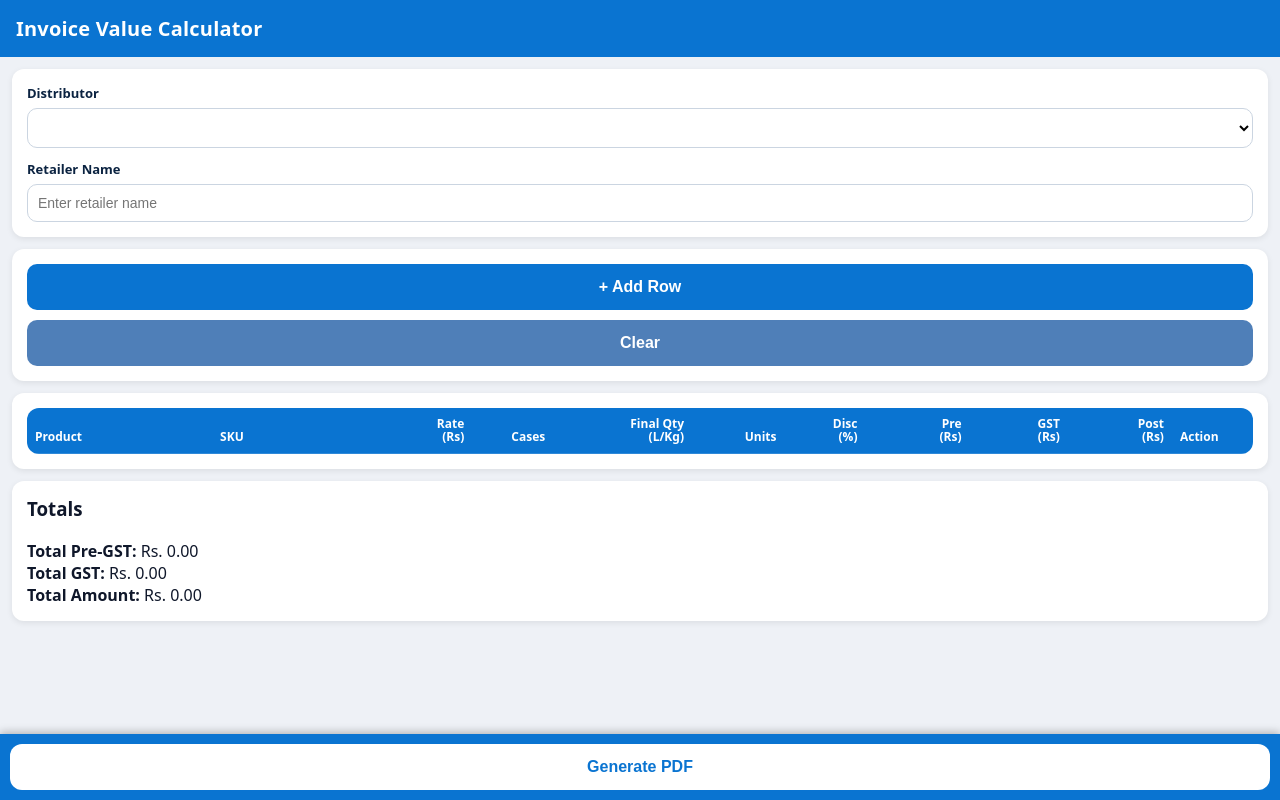
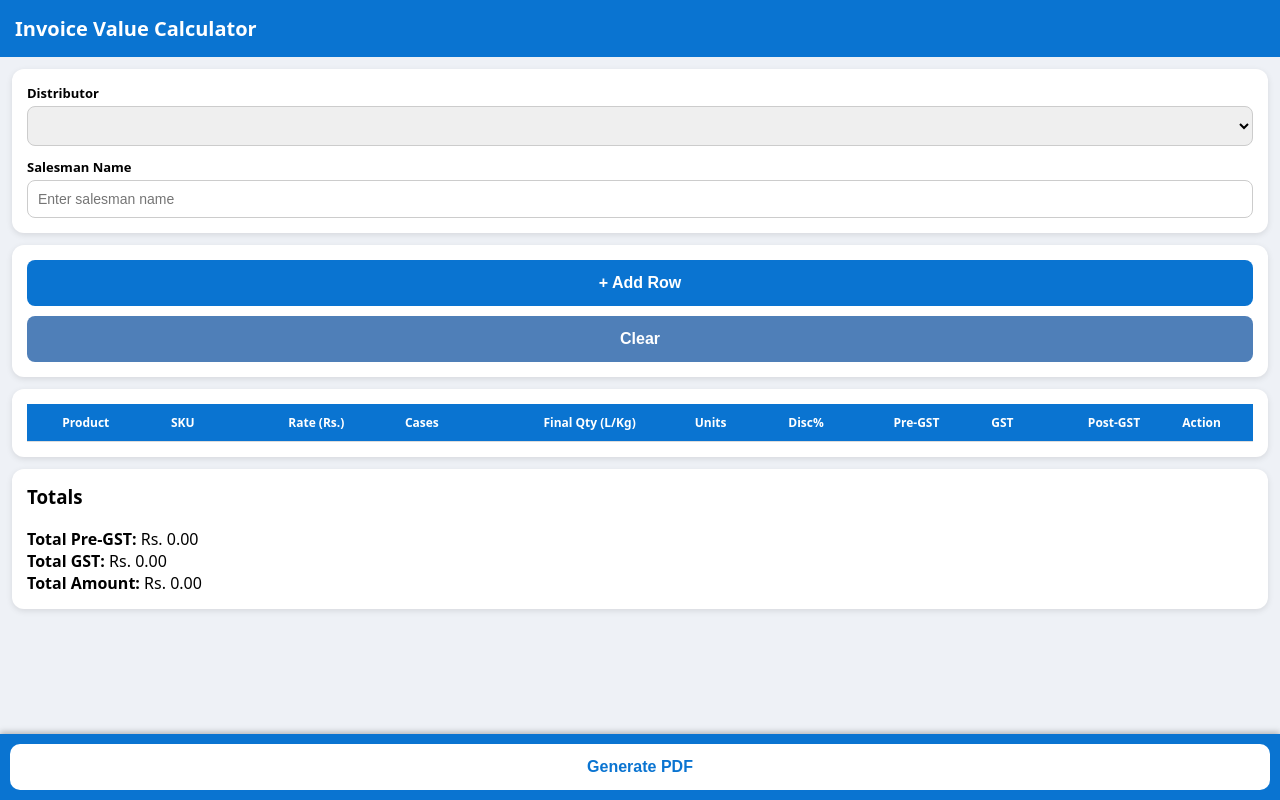
Before and after one commit to f20anu-cmd/Invoice_value_calc, a plain HTML site: page index.html in a window 1280 px wide. Drawn offline with nearby package versions, Linux system fonts and the light colour scheme; no server answers; a script that the page names is missing.

Commit message:
Refactor index.html for layout and style improvements
Updated styles and structure for improved layout and readability. Changed labels and added new fields for better user interaction.

```diff
--- a/index.html
+++ b/index.html
@@ -1,3 +1,4 @@
+
 <!doctype html>
 <html lang="en">
 <head>
@@ -13,172 +14,98 @@
   <script src="https://cdnjs.cloudflare.com/ajax/libs/jspdf-autotable/3.5.25/jspdf.plugin.autotable.min.js"></script>
 
   <style>
-    :root{
-      --brand:#0a74d1;
-      --brand2:#4f7fb8;
-      --bg:#eef1f6;
-      --card:#ffffff;
-      --text:#0f172a;
-      --muted:#64748b;
-      --border:#e5e7eb;
-    }
-
-    * { box-sizing:border-box; }
-
     body {
       margin:0;
-      background:var(--bg);
+      background:#eef1f6;
       font-family:system-ui, -apple-system, BlinkMacSystemFont, "Segoe UI", sans-serif;
-      color:var(--text);
-      padding-bottom:130px; /* totals not hidden behind sticky PDF bar */
+      padding-bottom:130px; /* ensures totals not hidden behind sticky PDF bar */
     }
 
     .header {
-      background:var(--brand);
+      background:#0a74d1;
       color:#fff;
-      padding:15px 16px;
+      padding:15px;
       font-size:20px;
       font-weight:800;
-      letter-spacing:0.2px;
     }
 
     .card {
-      background:var(--card);
+      background:white;
       padding:15px;
       margin:12px;
       border-radius:12px;
-      box-shadow:0 2px 6px rgba(0,0,0,0.08);
+      box-shadow:0 2px 6px rgba(0,0,0,0.1);
     }
 
     label {
       font-size:13px;
-      font-weight:700;
-      margin-bottom:6px;
+      font-weight:600;
+      margin-bottom:4px;
       display:block;
-      color:#0b2341;
     }
 
     input, select {
       width:100%;
       padding:10px;
-      border-radius:10px;
-      border:1px solid #cbd5e1;
+      border-radius:8px;
+      border:1px solid #ccc;
       font-size:14px;
-      outline:none;
-      background:#fff;
-    }
-    input:focus, select:focus{
-      border-color: rgba(10,116,209,0.7);
-      box-shadow: 0 0 0 3px rgba(10,116,209,0.12);
+      box-sizing:border-box;
     }
 
     .btn-add {
       width:100%;
       padding:14px;
       margin-bottom:10px;
-      background:var(--brand);
+      background:#0a74d1;
       color:white;
       font-size:16px;
-      font-weight:800;
+      font-weight:700;
       border:none;
-      border-radius:10px;
-      cursor:pointer;
+      border-radius:8px;
     }
-    .btn-add:active { transform: translateY(1px); }
 
     .btn-clear {
       width:100%;
       padding:14px;
-      background:var(--brand2);
+      background:#4f7fb8;
       color:white;
       font-size:16px;
-      font-weight:800;
+      font-weight:700;
       border:none;
-      border-radius:10px;
-      cursor:pointer;
-    }
-    .btn-clear:active { transform: translateY(1px); }
-
-    /* TABLE */
-    .tableWrap{
-      overflow-x:auto;
-      -webkit-overflow-scrolling: touch;
-      border-radius:12px;
+      border-radius:8px;
     }
 
     table {
       width:100%;
       border-collapse:separate;
       border-spacing:0;
-      min-width:860px;              /* reduced from 950 */
-      table-layout: fixed;          /* controls width better */
+      min-width:950px;
     }
 
-    thead th {
-      background:var(--brand);
+    th {
+      background:#0a74d1;
       color:white;
-      padding:10px 8px;
+      padding:10px;
       font-size:12px;
-      border-bottom:1px solid rgba(255,255,255,0.15);
-      text-align:left;
-      vertical-align:bottom;
-      white-space:normal;           /* allow 2-line headers */
-      line-height:1.05;
+      border-bottom:1px solid #ddd;
     }
 
-    tbody td {
-      padding:10px 8px;
-      border-bottom:1px solid var(--border);
-      vertical-align:middle;
-      white-space:nowrap;
-      font-size:13px;
-      background:#fff;
+    td {
+      padding:10px;
+      border-bottom:1px solid #eee;
     }
 
     .num { text-align:right; }
-
-    /* Column widths (helps reduce scroll) */
-    col.col-product { width: 160px; }
-    col.col-sku     { width: 140px; }
-    col.col-rate    { width: 85px; }
-    col.col-cases   { width: 70px; }
-    col.col-final   { width: 120px; }
-    col.col-units   { width: 80px; }
-    col.col-disc    { width: 70px; }
-    col.col-pre     { width: 90px; }
-    col.col-gst     { width: 85px; }
-    col.col-post    { width: 90px; }
-    col.col-act     { width: 70px; }
-
-    /* Compact numeric inputs */
-    td input[type="number"]{
-      width: 64px;
-      max-width: 64px;
-      padding:8px 8px;
-      text-align:right;
-      font-size:13px;
-      border-radius:10px;
-    }
-
-    .btn-x{
-      padding:6px 10px;
-      border-radius:10px;
-      border:1px solid #cbd5e1;
-      background:#fff;
-      cursor:pointer;
-      font-weight:800;
-      color:#0b2341;
-    }
-    .btn-x:active { transform: translateY(1px); }
 
     .stickyBar {
       position:fixed;
       bottom:0;
       left:0;
       right:0;
-      background:var(--brand);
+      background:#0a74d1;
       padding:10px;
-      box-shadow:0 -2px 8px rgba(0,0,0,0.25);
+      box-shadow:0 -2px 6px rgba(0,0,0,0.25);
       z-index:1000;
     }
 
@@ -186,41 +113,16 @@
       width:100%;
       padding:14px;
       background:white;
-      color:var(--brand);
+      color:#0a74d1;
       font-size:16px;
-      font-weight:900;
+      font-weight:700;
       border:none;
-      border-radius:12px;
-      cursor:pointer;
+      border-radius:10px;
     }
 
-    /* MOBILE */
     @media (max-width:600px) {
       .card { margin:8px; padding:12px; }
-      .header { font-size:16px; padding:12px 14px; }
-
-      label { font-size:12px; }
-      input, select { padding:8px; font-size:12px; border-radius:10px; }
-
-      .btn-add, .btn-clear, .stickyBar button { font-size:14px; padding:12px; }
-
-      table { min-width:740px; } /* shorter scroll on mobile */
-
-      thead th {
-        font-size:11px;
-        padding:8px 6px;
-      }
-      tbody td {
-        font-size:12px;
-        padding:8px 6px;
-      }
-      td input[type="number"]{
-        width:56px;
-        max-width:56px;
-        padding:6px 6px;
-        font-size:12px;
-      }
-      .btn-x{ padding:5px 8px; font-size:12px; }
+      table { min-width:900px; }
     }
   </style>
 
@@ -229,7 +131,7 @@
 
 <div class="header">Invoice Value Calculator</div>
 
-<!-- Distributor + Retailer -->
+<!-- Distributor + Salesman -->
 <div class="card">
   <div style="margin-bottom:12px;">
     <label>Distributor</label>
@@ -237,8 +139,8 @@
   </div>
 
   <div>
-    <label>Retailer Name</label>
-    <input id="retailer" placeholder="Enter retailer name"/>
+    <label>Salesman Name</label>
+    <input id="salesman" placeholder="Enter salesman name"/>
   </div>
 </div>
 
@@ -250,34 +152,20 @@
 
 <!-- Table -->
 <div class="card">
-  <div class="tableWrap">
+  <div style="overflow-x:auto;">
     <table>
-      <colgroup>
-        <col class="col-product">
-        <col class="col-sku">
-        <col class="col-rate">
-        <col class="col-cases">
-        <col class="col-final">
-        <col class="col-units">
-        <col class="col-disc">
-        <col class="col-pre">
-        <col class="col-gst">
-        <col class="col-post">
-        <col class="col-act">
-      </colgroup>
-
       <thead>
         <tr>
           <th>Product</th>
           <th>SKU</th>
-          <th class="num">Rate<br>(Rs)</th>
+          <th class="num">Rate (Rs.)</th>
           <th class="num">Cases</th>
-          <th class="num">Final Qty<br>(L/Kg)</th>
+          <th class="num">Final Qty (L/Kg)</th>
           <th class="num">Units</th>
-          <th class="num">Disc<br>(%)</th>
-          <th class="num">Pre<br>(Rs)</th>
-          <th class="num">GST<br>(Rs)</th>
-          <th class="num">Post<br>(Rs)</th>
+          <th class="num">Disc%</th>
+          <th class="num">Pre-GST</th>
+          <th class="num">GST</th>
+          <th class="num">Post-GST</th>
           <th>Action</th>
         </tr>
       </thead>
@@ -302,6 +190,8 @@
 <script src="js/loadMaster.js"></script>
 
 <script>
+// === FRONT-END TABLE RENDERING LOGIC ===
+
 let ROWS = [];
 const $ = id => document.getElementById(id);
 
@@ -327,7 +217,7 @@ function render(){
   ROWS.forEach((r,i)=>{
     const tr = document.createElement("tr");
 
-    const productOpts = Object.keys(MASTER)
+    let productOpts = Object.keys(MASTER)
       .sort()
       .map(p => `<option value="${p}" ${p===r.product?"selected":""}>${p}</option>`)
       .join("");
@@ -346,11 +236,10 @@ function render(){
     if (r.product && r.sku) {
       const item = MASTER[r.product][r.sku];
       rateTxt = item.rate.toFixed(2);
-
       if (r.cases) {
         const cases = Number(r.cases);
         const totalQtyInLKg = (item.qtyPerCase * cases).toFixed(2);
-        const numUnits = (Number(totalQtyInLKg) / item.packSize);
+        const numUnits = totalQtyInLKg / item.packSize;
         finalQty = `${totalQtyInLKg} ${item.unit}`;
         unitsTxt = numUnits.toFixed(2);
       }
@@ -367,11 +256,11 @@ function render(){
         <select onchange="ROWS[${i}].sku=this.value; render()">${skuOpts}</select>
       </td>
 
-      <td class="num">${rateTxt}</td>
+      <td class="num">Rs. ${rateTxt}</td>
 
       <td class="num">
         <input type="number" min="1" step="1" value="${r.cases}"
-               oninput="ROWS[${i}].cases=this.value; render()"/>
+               oninput="ROWS[${i}].cases=this.value; calcTotals()"/>
       </td>
 
       <td class="num">${finalQty}</td>
@@ -383,11 +272,11 @@ function render(){
                oninput="ROWS[${i}].disc=this.value; calcTotals()"/>
       </td>
 
-      <td class="num" id="pre_${i}">0.00</td>
-      <td class="num" id="gst_${i}">0.00</td>
-      <td class="num" id="post_${i}">0.00</td>
+      <td class="num" id="pre_${i}">Rs. 0.00</td>
+      <td class="num" id="gst_${i}">Rs. 0.00</td>
+      <td class="num" id="post_${i}">Rs. 0.00</td>
 
-      <td><button class="btn-x" onclick="removeRow(${i})">x</button></td>
+      <td><button onclick="removeRow(${i})">x</button></td>
     `;
 
     tbody.appendChild(tr);
@@ -406,18 +295,21 @@ function calcTotals(){
     const cases = Number(r.cases);
     const disc  = Number(r.disc) || 0;
 
+    // Calculate total qty in L/Kg from cases
     const totalQtyInLKg = item.qtyPerCase * cases;
+    // Calculate number of units
     const numUnits = totalQtyInLKg / item.packSize;
 
+    // Calculate amounts
     const gross   = item.rate * numUnits;
     const discAmt = gross * disc/100;
     const pre  = gross - discAmt;
     const gst  = pre * item.gst/100;
     const post = pre + gst;
 
-    $("pre_"+i).textContent  = pre.toFixed(2);
-    $("gst_"+i).textContent  = gst.toFixed(2);
-    $("post_"+i).textContent = post.toFixed(2);
+    $("pre_"+i).textContent  = "Rs. " + pre.toFixed(2);
+    $("gst_"+i).textContent  = "Rs. " + gst.toFixed(2);
+    $("post_"+i).textContent = "Rs. " + post.toFixed(2);
 
     preT+=pre; gstT+=gst; postT+=post;
   });
@@ -438,7 +330,7 @@ function savePdf(){
 
   doc.setFontSize(11);
   doc.text("Distributor: " + $("distributor").value, 14, 22);
-  doc.text("Retailer: " + $("retailer").value, 14, 28);
+  doc.text("Salesman: " + $("salesman").value, 14, 28);
   doc.text("Date & Time: " + ts, 14, 34);
 
   let rows = [];
@@ -451,9 +343,9 @@ function savePdf(){
     const cases = Number(r.cases);
     const disc  = Number(r.disc) || 0;
 
-    const totalQtyInLKg = (item.qtyPerCase * cases);
-    const numUnits = (totalQtyInLKg / item.packSize);
-    const finalQty = totalQtyInLKg.toFixed(2) + " " + item.unit;
+    const totalQtyInLKg = (item.qtyPerCase * cases).toFixed(2);
+    const numUnits = (totalQtyInLKg / item.packSize).toFixed(2);
+    const finalQty = totalQtyInLKg + " " + item.unit;
 
     const gross   = item.rate * numUnits;
     const discAmt = gross * disc/100;
@@ -469,7 +361,7 @@ function savePdf(){
       item.rate.toFixed(2),
       cases,
       finalQty,
-      numUnits.toFixed(2),
+      numUnits,
       disc,
       pre.toFixed(2),
       gst.toFixed(2),
@@ -479,7 +371,7 @@ function savePdf(){
 
   doc.autoTable({
     startY: 40,
-    head: [["Product","SKU","Rate (Rs)","Cases","Final Qty (L/Kg)","Units","Disc%","Pre (Rs)","GST (Rs)","Post (Rs)"]],
+    head: [["Product","SKU","Rate","Cases","Final Qty (L/Kg)","Units","Disc%","Pre-GST","GST","Post-GST"]],
     body: rows
   });
 
@@ -490,8 +382,6 @@ function savePdf(){
 
   doc.save("invoice.pdf");
 }
-
-render();
 </script>
 
 </body>
```
